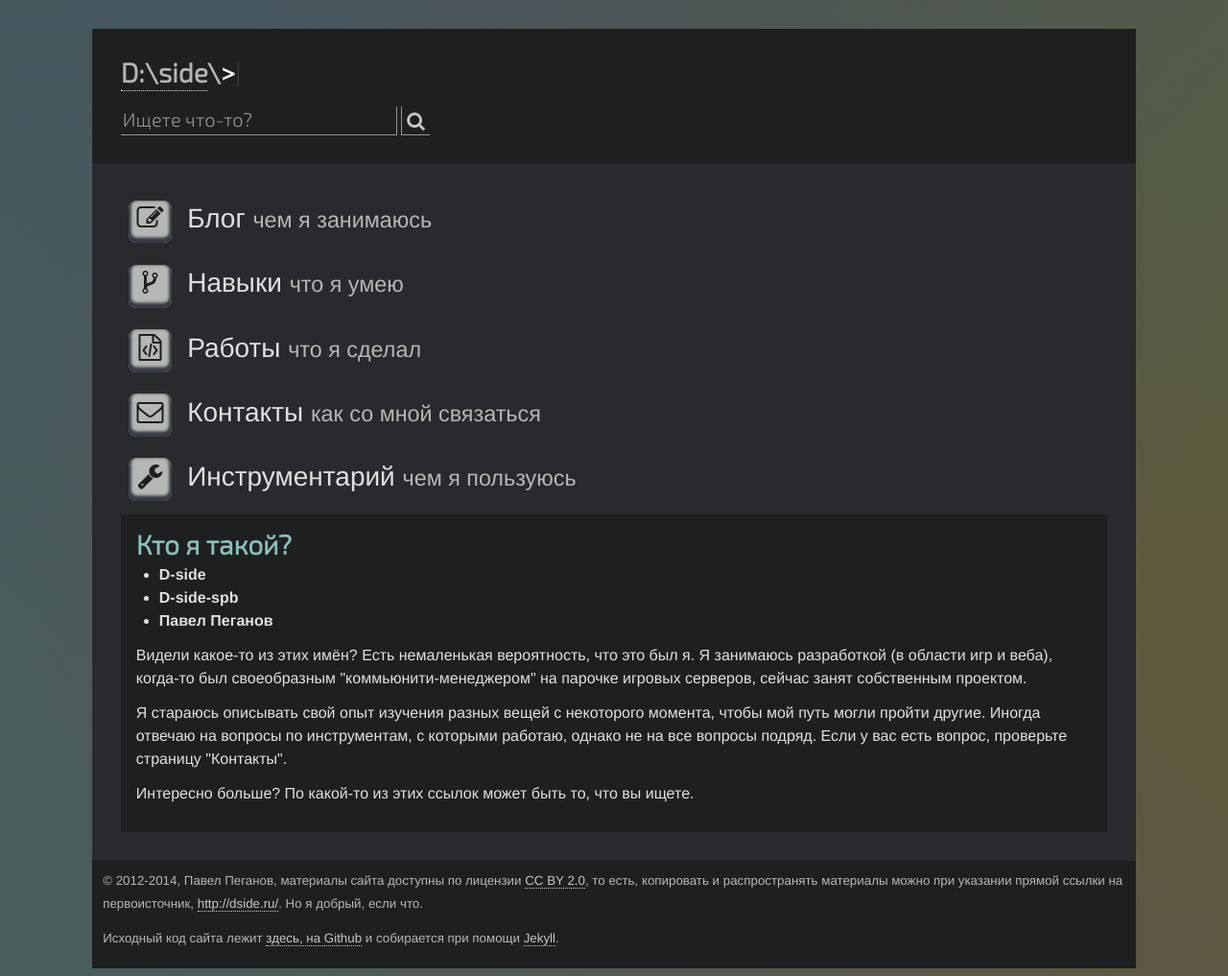
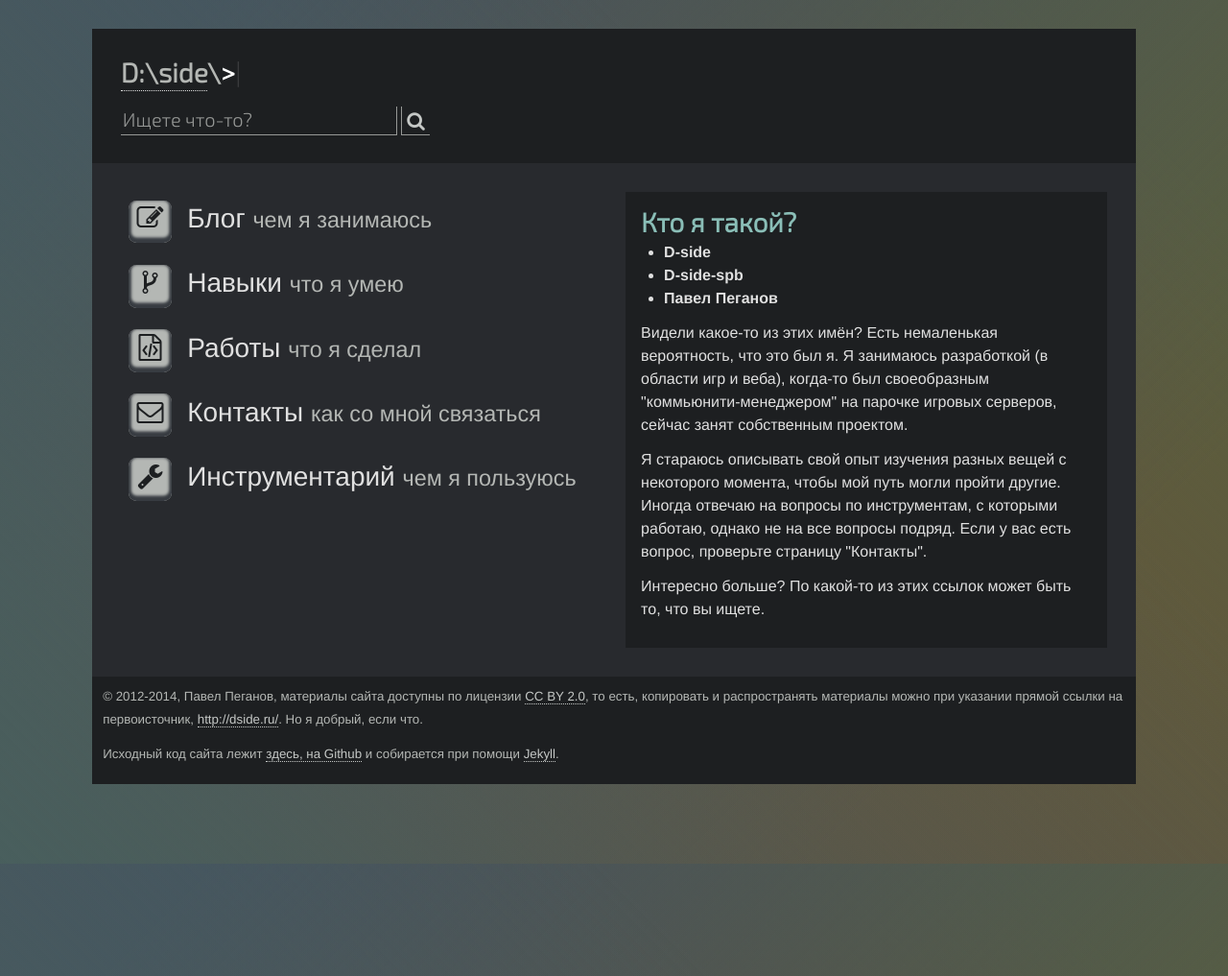
Before and after one commit to D-side/d-side.github.io, a Jekyll site: the page built from index.html, in a window 1280 px wide. Shown: the whole page at 96% size. Built offline with Jekyll 4.4.1, drawn with Linux system fonts in a browser that asks for light colours.

Commit message:
Responsive grid, started main.sass refactor

```diff
--- a/_config.yml
+++ b/_config.yml
@@ -2,7 +2,7 @@ title: D:\side\
 markdown: kramdown
 highlighter: pygments
 permalink: /:title/
-paginate: 5
+paginate: 12
 paginate_path: "/blog/:num/"
 url: http://dside.ru
 
--- a/_includes/post.html
+++ b/_includes/post.html
@@ -1,6 +1,6 @@
-<article class="post">
-  <span>{% include date.html date=include.post.date %}</span><h3><a class="post-link" href="{{ include.post.url | prepend: site.baseurl }}">{{ include.post.title }}</a><small>{% if post.wip %}<kbd><i class="fa fa-spinner fa-spin"></i>&nbsp;пишется</kbd> {% endif %}<a href="{{include.post.url}}#disqus_thread"><i class="fa fa-comments"></i></a></small></h3>
-  <p>{{include.post.excerpt}}</p>
+<article class="post grid-cell">
+  <span>{% include date.html date=include.post.date %}</span><h4><a class="post-link" href="{{ include.post.url | prepend: site.baseurl }}">{{ include.post.title }}</a><small><a href="{{include.post.url}}#disqus_thread"><i class="fa fa-comments"></i></a></small></h4>
+  <p>{{ include.post.excerpt }}</p>
   <ul class="tags">
     {% for tag in post.tags %}
       <li>
--- /dev/null
+++ b/_sass/_cursor.sass
@@ -0,0 +1,18 @@
++keyframes(blink)
+  0%
+    opacity: 0
+  50%
+    opacity: 1
+  100%
+    opacity: 0
+
+#cursor
+  &:after
+    font-weight: 100
+    content: "|"
+    opacity: 0
+    +animation(blink 1.6s ease-in-out 4)
+    color: $theme07
+  &:before
+    content: ">"
+    color: $theme07
--- a/assets/main.sass
+++ b/assets/main.sass
@@ -1,28 +1,19 @@
 ---
 ---
 
-// Theme
-//$sample: #789
-
-//@import "themes/near-mixer.sass"
+// Import a theme for further use
 @import "themes/base16/tomorrow"
-// Mix into light theme
-//@import "themes/mix/contrast"
 
 // Libs (thanks, thoughtbot!)
-@import 'bourbon'
-@import 'fonts'
-@import 'font-awesome'
-@import 'base/base'
-@import 'neat'
+@import bourbon
+@import fonts
+@import font-awesome
+@import base/base
+@import neat
 
-+keyframes(blink)
-  0%
-    opacity: 0
-  50%
-    opacity: 1
-  100%
-    opacity: 0
+$mobile: new-breakpoint(max-width 640px 4)
+
+@import cursor
 
 +keyframes(fadeIn)
   0%
@@ -30,25 +21,22 @@
   100%
     opacity: 1
 
+.half-column
+  +span-columns(6)
+  +media($mobile)
+    +span-columns(4)
 
-+keyframes(slideIn)
-  0%
-    //opacity: 0
-    top: -8em
-  100%
-    //opacity: 1
-    top: 0
+.grid-cell
+  +span-columns(6)
+  +omega(2n)
+  +media($mobile)
+    +span-columns(4)
+    +omega(n)
 
-#cursor
-  &:after
-    font-weight: 100
-    content: "|"
-    opacity: 0
-    +animation(blink 1.6s ease-in-out 4)
-    color: $theme07
-  &:before
-    content: ">"
-    color: $theme07
+.full-column
+  +span-columns(12)
+  +media($mobile)
+    +span-columns(4)
 
 .post
   padding: 1em
@@ -88,7 +76,6 @@ p > img:only-child
 main
   +pad
   display: block
-  //margin-bottom: flex-gutter()
   background-color: $theme01
   +animation(fadeIn 0.5s ease-in-out)
 
@@ -101,7 +88,6 @@ header
   padding: flex-gutter()
   margin-top: flex-gutter()
   position: relative
-  //+animation(fadeIn 0.6s ease-in-out)
 
   &:hover
     opacity: 1
@@ -135,7 +121,6 @@ header
         border: none
 
 nav
-
   &.pagination
     text-align: center
 
@@ -144,8 +129,11 @@ nav
     display: block
   a
     font-size: $base-font-size * 1.75
-    display: block
-    min-width: 100%
+    display: inline-block
+    &.menu
+      display: block
+      min-width: 100%
+      text-align: left
     margin-bottom: 0.2em
     border: none
     .fa:not(.suppress)
@@ -160,7 +148,7 @@ nav
       text-align: center
       box-sizing: border-box
       box-shadow: inset 0 -0.1em 0.1em 0.1em $theme02
-      +transition(all, 0.2s linear)
+      +transition(all, 0.2s ease-out)
     &:hover
       background-color: transparentize($theme03, 0.9)
       & > .fa:not(.suppress)
--- a/blog/index.html
+++ b/blog/index.html
@@ -9,14 +9,14 @@ icon: time
 	{% include post.html post=post %}
 	{% endfor %}
 </div>
-<nav class="pagination">
+<nav class="full-column pagination">
 	{% if paginator.previous_page %}
 	<a href="{{ paginator.previous_page_path }}">{% include icon.html icon="hand-o-left" %}</a>
 	{% else %}
 	<a class="disabled">{% include icon.html icon="hand-o-left" %}</a>
 	{% endif %}
 
-	<a class="btn disabled">{{paginator.page}}/{{paginator.total_pages}}</a>
+	<code>{{paginator.page}}/{{paginator.total_pages}}</code>
 
 	{% if paginator.next_page %}
 	<a href="{{ paginator.next_page_path }}">{% include icon.html icon="hand-o-right" %}</a>
--- a/index.html
+++ b/index.html
@@ -2,14 +2,14 @@
 layout: page
 icon: home
 ---
-<nav>
+<nav class='half-column menu'>
 	<a href="/blog/"><i class="fa fa-edit"></i> Блог <small>чем я занимаюсь</small></a>
 	<a href="/skills/"><i class="fa fa-code-fork"></i> Навыки <small>что я умею</small></a>
 	<a href="/works/"><i class="fa fa-file-code-o"></i> Работы <small>что я сделал</small></a>
 	<a href="/contact/"><i class="fa fa-envelope-o"></i> Контакты <small>как со мной связаться</small></a>
 	<a href="/tools/"><i class="fa fa-wrench"></i> Инструментарий <small>чем я пользуюсь</small></a>
 </nav>
-<article class="post">
+<article class="half-column post">
 	<h3>Кто я такой?</h3>
 	<ul style="margin-top:0;">
 	<li><strong>D-side</strong></li>
```
